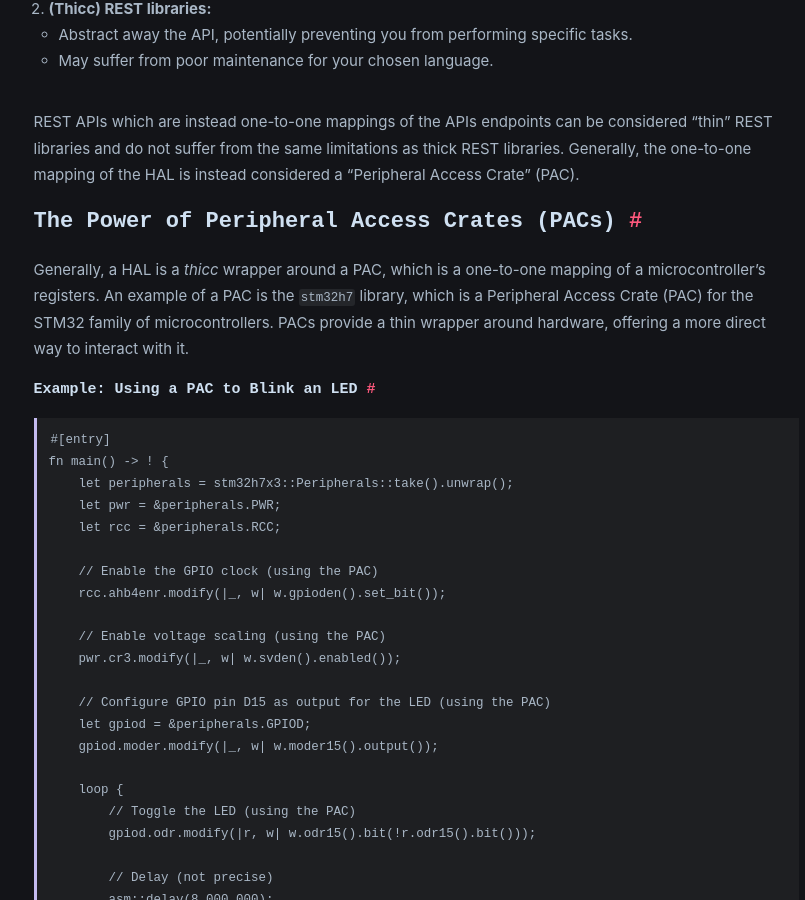
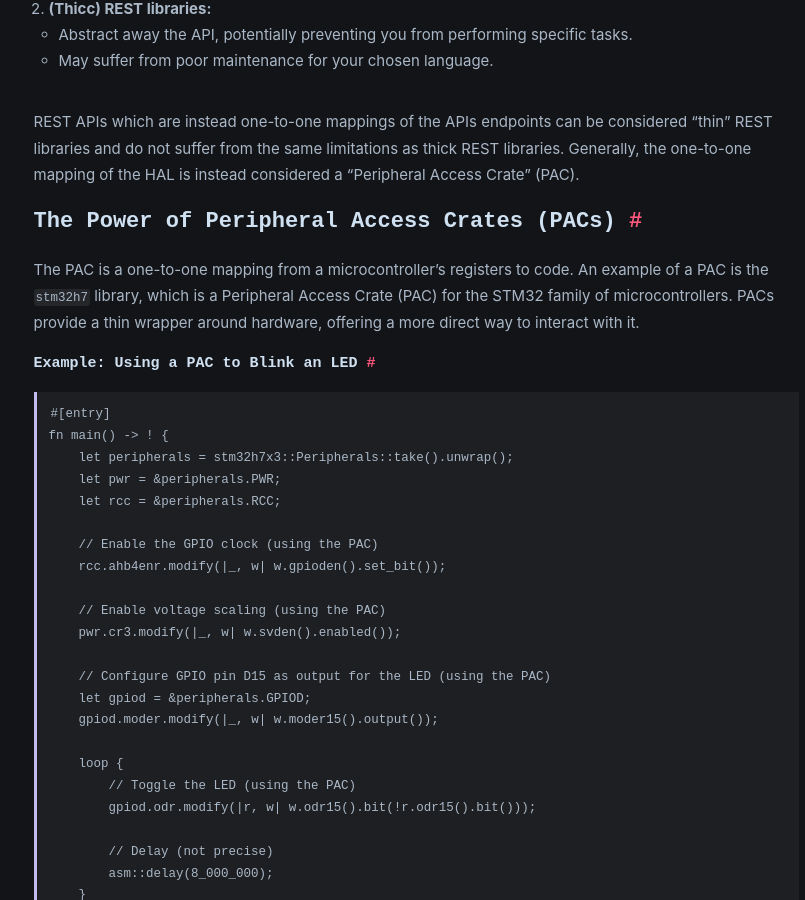
Before and after one commit to andrewgazelka/andrewgazelka.github.io, a Jekyll site: the page built from _posts/2023-04-06-gpt-hals-and-rest-libs.markdown, in a window 1280 px wide and 900 px high, scrolled down 667 px. Shown: the whole window, without its empty margins (224-1029 px from the left). Built offline with Jekyll 4.4.1, drawn with Linux system fonts in a browser that asks for light colours; some web fonts are replaced.

Commit message:
improve writing

```diff
--- a/_posts/2023-04-06-gpt-hals-and-rest-libs.markdown
+++ b/_posts/2023-04-06-gpt-hals-and-rest-libs.markdown
@@ -37,7 +37,7 @@ instead considered a "Peripheral Access Crate" (PAC).
 
 ## The Power of Peripheral Access Crates (PACs)
 
-Generally, a HAL is a _thicc_ wrapper around a PAC, which is a one-to-one mapping of a microcontroller's registers.
+The PAC is a one-to-one mapping from a microcontroller's registers to code.
 An example of a PAC is the `stm32h7` library, which is a Peripheral Access Crate (PAC) for the STM32 family of
 microcontrollers. PACs provide a thin wrapper around hardware, offering a more direct way to interact with it.
 
```
